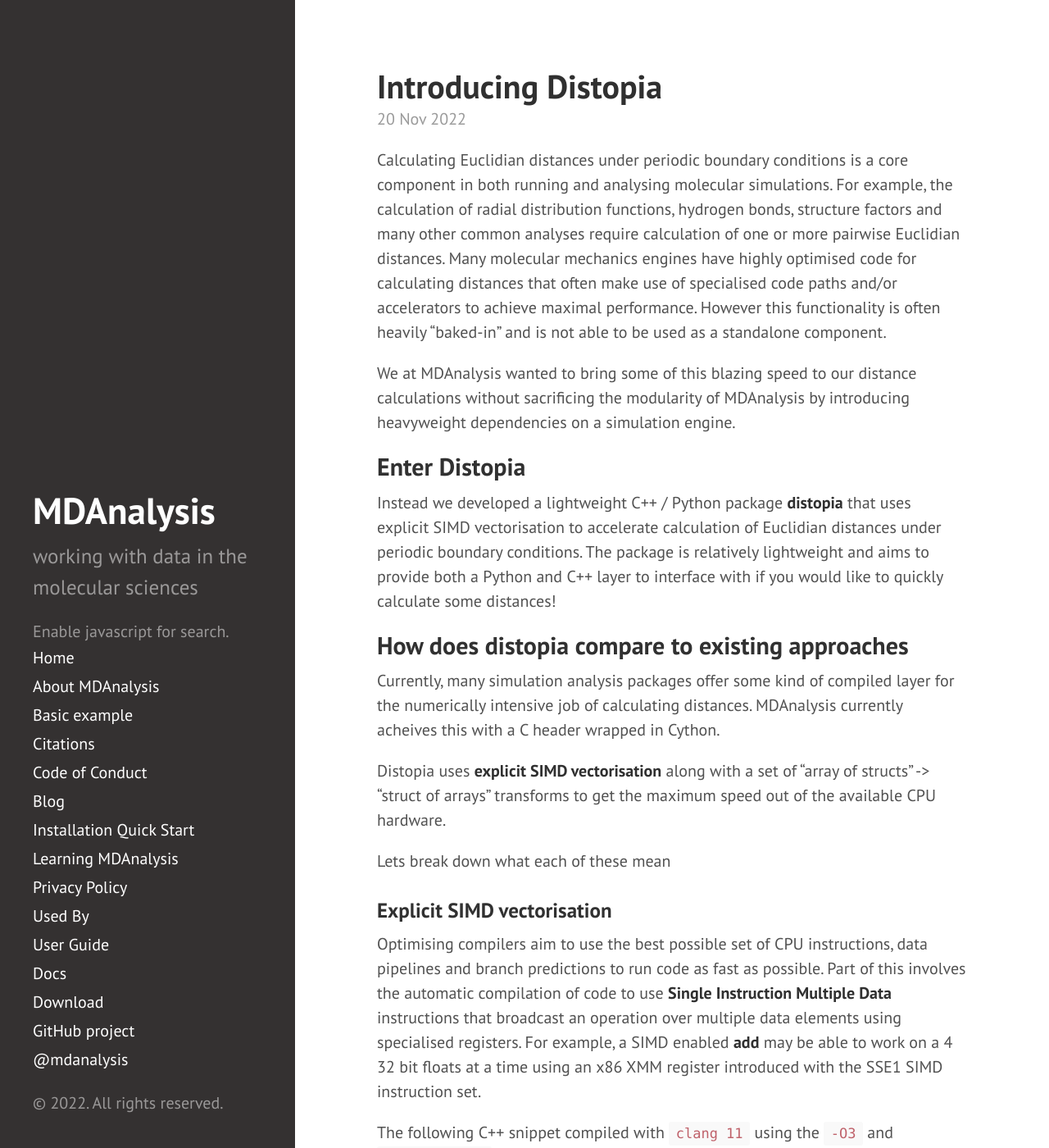
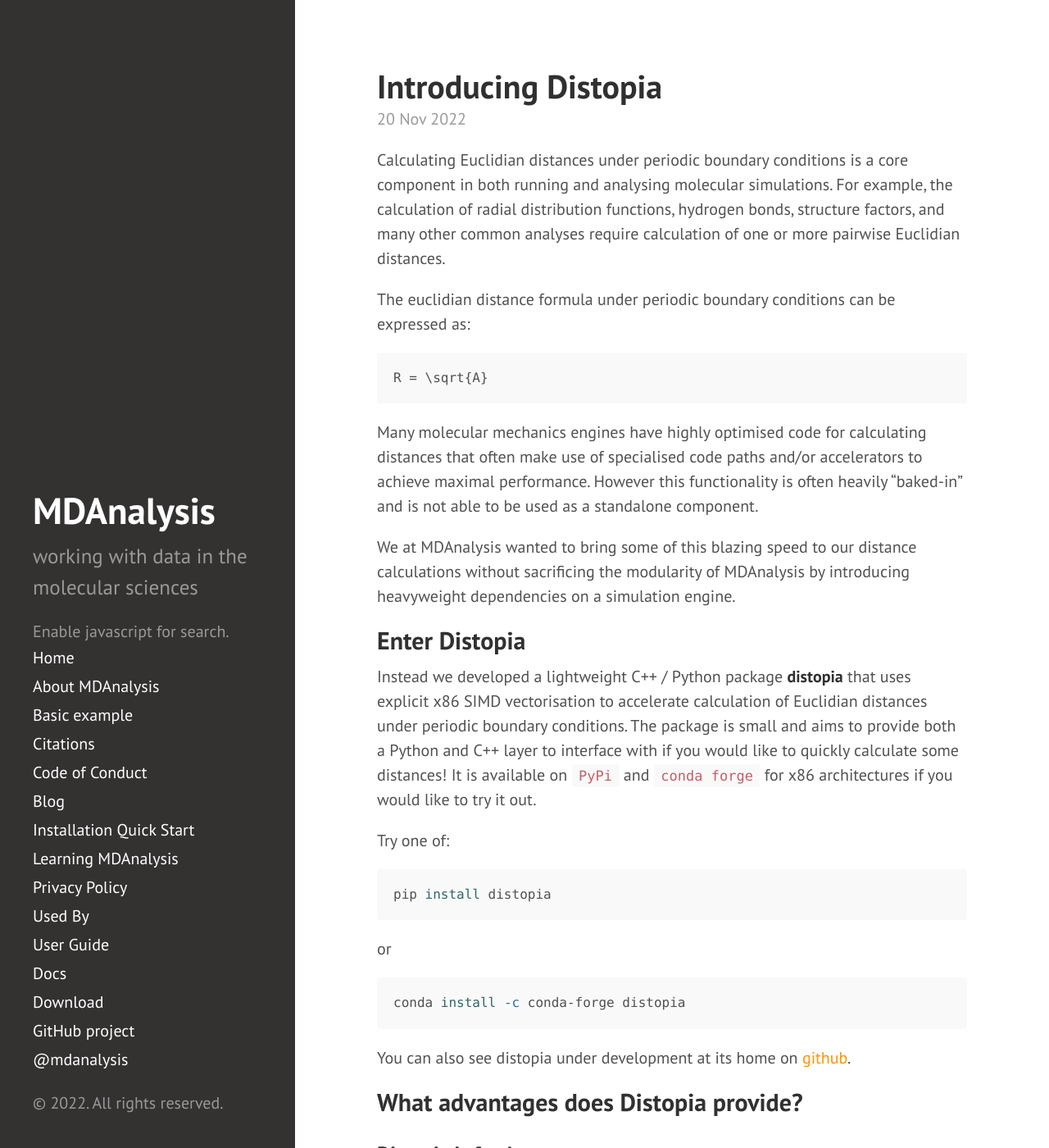
Before and after one commit to MDAnalysis/MDAnalysis.github.io, a Jekyll site: the page built from _posts/2022-11-20-distopia.md, in a window 1280 px wide and 1400 px high. Shown: the whole window at 82% size. Built offline with Jekyll 4.4.1, drawn with Linux system fonts in a browser that asks for light colours; comment, search, counter and statistics services are not loaded; some of the changed text lies outside the part shown.

Commit message:
update distopia post

````diff
--- a/_posts/2022-11-20-distopia.md
+++ b/_posts/2022-11-20-distopia.md
@@ -3,26 +3,78 @@ layout: post
 title: Introducing Distopia
 ---
 
-Calculating Euclidian distances under periodic boundary conditions is a core component in both running and analysing  molecular simulations. For example, the calculation of radial distribution functions, hydrogen bonds, structure factors and many other common analyses require calculation of one or more pairwise Euclidian distances. Many molecular mechanics engines have highly optimised code for calculating distances that often make use of specialised code paths and/or accelerators to achieve maximal performance. However this functionality is often
-heavily "baked-in" and is not able to be used as a standalone component.
+Calculating Euclidian distances under periodic boundary conditions is a core component in both running and analysing molecular simulations. For example, the calculation of radial distribution functions, hydrogen bonds, structure factors, and many other common analyses require calculation of one or more pairwise Euclidian distances.
+
+The euclidian distance formula under periodic boundary conditions can be expressed as:
+
+```math
+R = \sqrt{A}
+```
+
+Many molecular mechanics engines have highly optimised code for calculating distances that often make use of specialised code paths and/or accelerators to achieve maximal performance. However this functionality is often heavily "baked-in" and is not able to be used as a standalone component.
 
 We at MDAnalysis wanted to bring some of this blazing speed to our distance calculations without sacrificing the modularity of MDAnalysis by introducing heavyweight dependencies on a simulation engine.
 
 ## Enter Distopia ##
 
-Instead we developed a lightweight C++ / Python package **distopia** that uses explicit SIMD vectorisation to accelerate calculation of Euclidian distances under periodic boundary conditions. The package is relatively lightweight and aims to provide both a Python and C++ layer to interface with if you would like to quickly
-calculate some distances!
+Instead we developed a lightweight C++ / Python package **distopia** that uses explicit x86 SIMD vectorisation to accelerate calculation of Euclidian distances under periodic boundary conditions. The package is small and aims to provide both a Python and C++ layer to interface with if you would like to quickly
+calculate some distances! It is available on `PyPi` and `conda forge` for x86 architectures if you would like to try it out.
 
-## How does distopia compare to existing approaches ##
+Try one of:
+
+```bash
+pip install distopia
+```
+
+or
+
+```bash
+conda install -c conda-forge distopia
+```
+
+You can also see distopia under development at its home on  [github][Distopia github].
+
+## What advantages does Distopia provide? ##
+
+### Distopia is fast! ###
+
+ A comparison of distopia with several different approaches used in different simulation analysis packages is provided in the graph below.
+ We compare with MDAnalysis's current distance backend, MDTraj's distance backend and freud's distance backend.
+
+
+ We can see that distopia is faster than the approaches taken in the other packages (especially MDAnalysis!). This is due to the extensive efforts
+ taken to improve vectorisation, data alignment and use low-latency CPU operations. More details about how this is achieved.
+
+### Distopia is easy to use! ###
+
+ Distopia is easy to use, with a simple, well documented python layer. Calculating the pairwise distances between two NumPy arrays is as simple as.
+
+ ```python
+import distopia
+
+dists = distopia.calc_bonds_ortho_float(coords1, coords2, box)
+ ```
+
+Distopia provides both `float` and `double` precision versions of functions to calculate distances and currently supports orthorhombic
+periodic boundary conditions or no boundary conditions.
+
+### Distopia is open to the community! ###
+
+We don't intend the benchmarks in this blog post to draw attention to relative performance of one package versus another.
+Instead we aim to discuss the merits of different approaches and provide an easy to use layer that other packages can adopt
+
+
+
+## How does distopia compare to existing approaches? ##
 
 Currently, many simulation analysis packages offer some kind of compiled layer for
 the numerically intensive job of calculating distances. MDAnalysis currently acheives this with a C header wrapped in Cython.
 
 Distopia uses **explicit SIMD vectorisation** along with a set of "array of structs" -> "struct of arrays" transforms to get the maximum speed out of the available CPU hardware.
 
-Lets break down what each of these mean
+Lets break down what each of these mean:
 
-### Explicit SIMD vectorisation ###
+### SIMD vectorisation ###
 
 Optimising compilers aim to use the best possible set of CPU instructions, data pipelines and branch predictions to run code as fast as possible. Part of this involves the automatic compilation of code to use  **Single Instruction Multiple Data** instructions that broadcast an operation over multiple data elements using specialised registers. For example,
 a SIMD enabled **add** may be able to work on a 4 32 bit floats at a time using an x86 XMM register introduced with the SSE1 SIMD instruction set.
@@ -46,7 +98,7 @@ float sum_vector() {
 
 ```
 
-```assembly
+```asm
 .LCPI0_0:
         .long   0x42f00000                      # float 120
 sum_vector():                        # @sum_vector()
@@ -54,23 +106,34 @@ sum_vector():                        # @sum_vector()
         ret
 ```
 
-However the compiler cannot see all ends and is often incapable of identifying large scale data transformations that may result in better SIMD utilisation down the line.
+However the compiler cannot see all ends and is often incapable of identifying large scale data transformations that may result in better
+SIMD utilisation down the line. The MDAnalysis distance library is a good example of this, showing limited used of the XMM registers that would result in
+better performance when compiled with SSE instruction flags.
 
-## What advantages does Distopia provide ##
+ ```c++
+int i =0;
+ ```
 
- Distopia is fast
+ ```assembly
+%rax %edx
+ ```
 
+So what can we do to remedy this situation? There are two main possible paths that vary in difficulty.
 
- Distopia is lightweight
+1. We can try and help the compiler by organising the data in a manner that might help it
+
+2.  We can use **explicit vectorisation** where we use C++ functions that directly embed the assembly instructions we want (or very close to)
+in the generated assembly. This allows us to have much more control over when and how data is transformed into
+SIMD constructs.
 
 
 
 
- ## Design elements that enable speed ##
+ ## Design details ##
 
  Distopia is
 
 
 
 
-[Essential Open Source Software for Science]: https://chanzuckerberg.com/eoss/proposals/?cycle=5
+[Distopia github]: https://github.com/MDAnalysis/distopia
````
